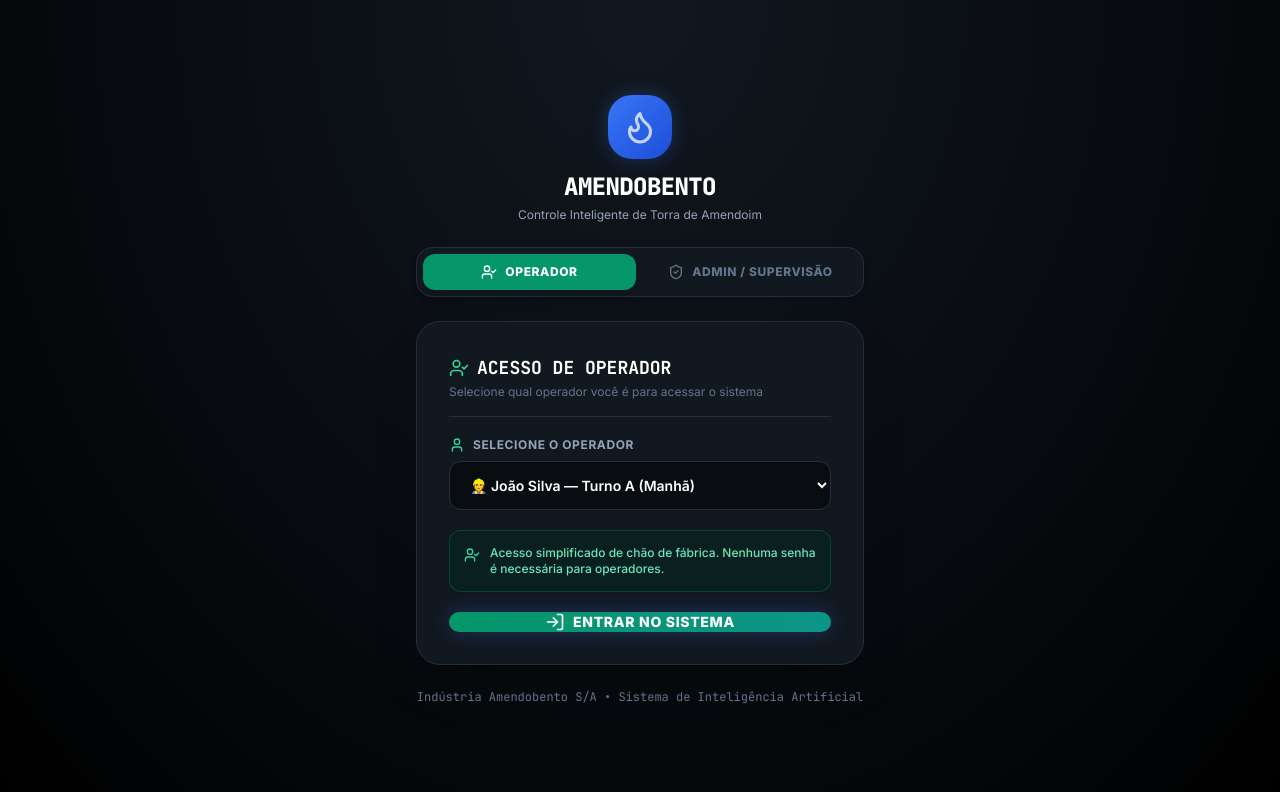
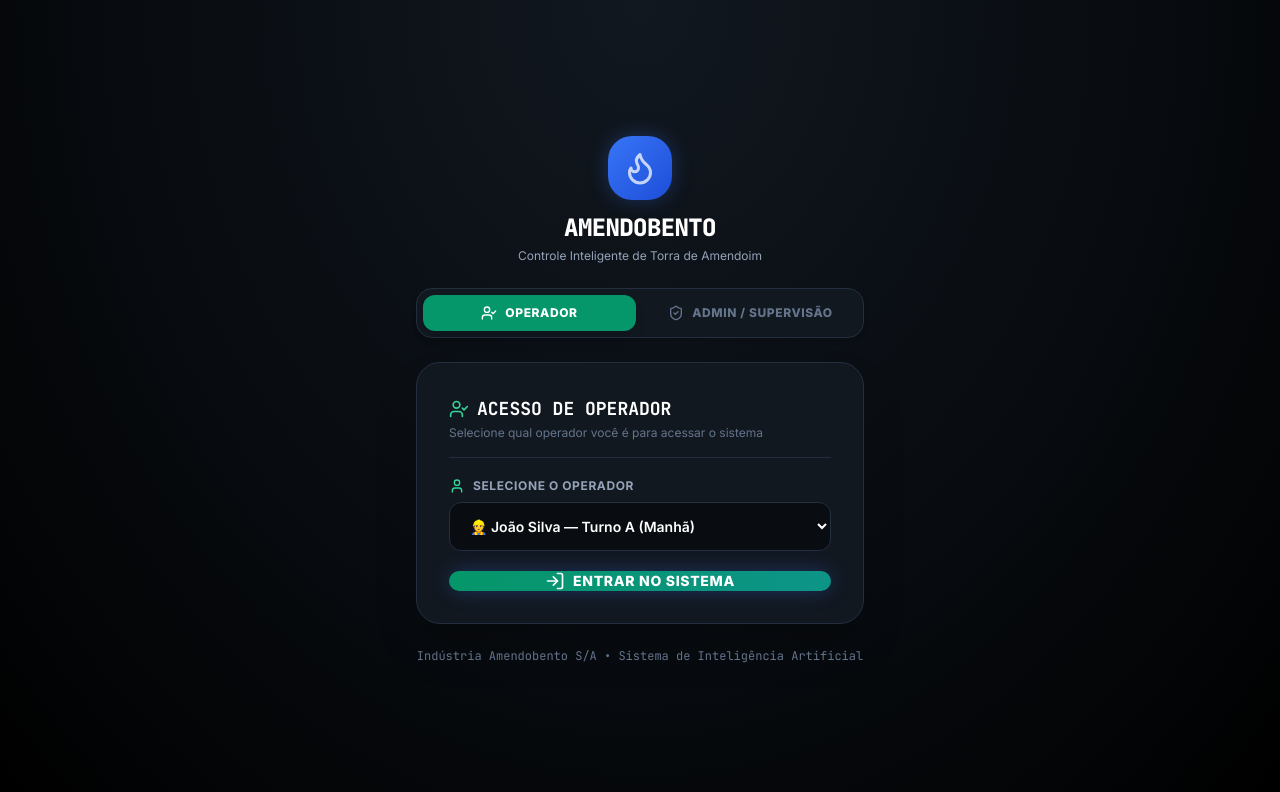
Before and after one commit to giovannymartins25/amendobento_detector, a React (Vite) app: page / in a window 1280 px wide. Shown: the top 792 px of the page. Built offline with nearby package versions, Linux system fonts and the light colour scheme.

Commit message:
fix: remover mensagem de banner do operador e emoji de coroa do admin

```diff
--- a/src/components/auth/LoginPage.tsx
+++ b/src/components/auth/LoginPage.tsx
@@ -137,12 +137,6 @@ export const LoginPage: React.FC = () => {
                 </select>
               </div>
 
-              {/* Info banner */}
-              <div className="p-3.5 bg-emerald-950/40 border border-emerald-600/30 rounded-xl text-xs text-emerald-300 flex items-start gap-2.5 font-medium">
-                <UserCheck className="w-4 h-4 text-emerald-400 shrink-0 mt-0.5" />
-                <span>Acesso simplificado de chão de fábrica. Nenhuma senha é necessária para operadores.</span>
-              </div>
-
               {errorMsg && (
                 <div className="p-3 bg-rose-950/80 border border-rose-600/60 rounded-xl text-xs text-rose-300 flex items-center gap-2 font-medium animate-fade-in">
                   <AlertCircle className="w-4 h-4 text-rose-400 shrink-0" />
@@ -220,7 +214,7 @@ export const LoginPage: React.FC = () => {
 
               {/* Hint Box */}
               <div className="p-3 bg-industrial-bg/80 border border-industrial-border rounded-xl text-[11px] text-industrial-textMuted font-mono">
-                👑 <strong className="text-white">Admin:</strong> <code className="text-blue-400 font-bold">fabio</code> • Senha: <code className="text-blue-400 font-bold">123</code>
+                <strong className="text-white">Admin:</strong> <code className="text-blue-400 font-bold">fabio</code> • Senha: <code className="text-blue-400 font-bold">123</code>
               </div>
 
               {errorMsg && (
```
